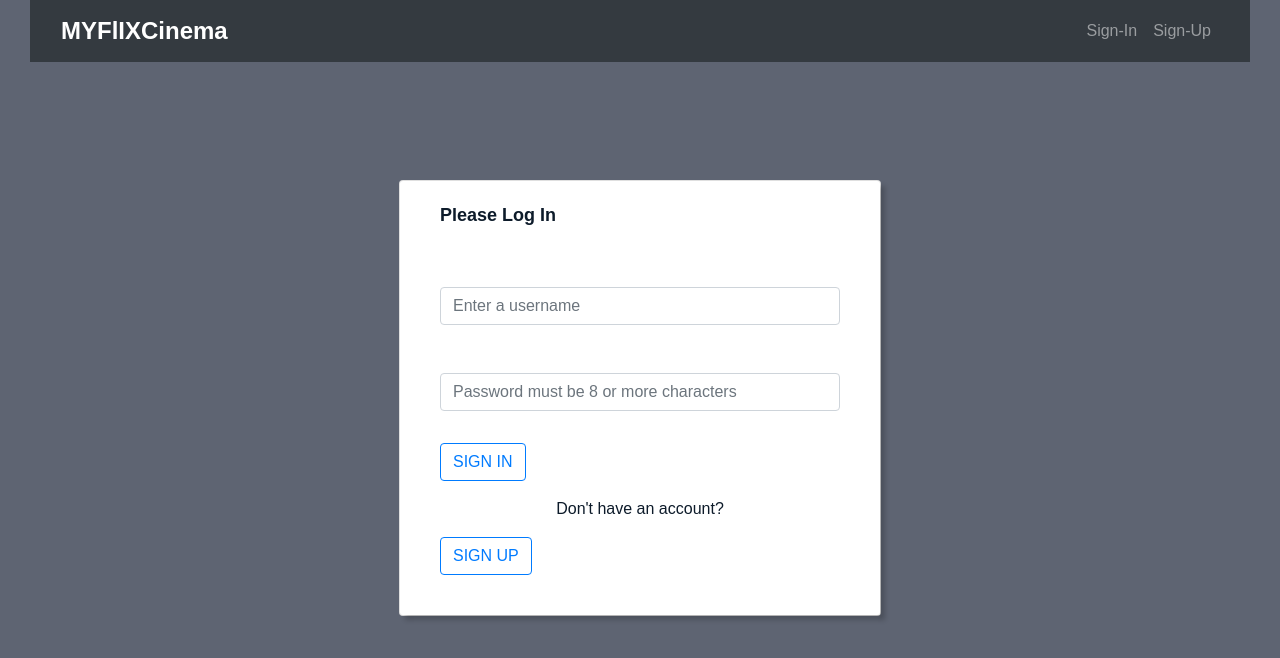
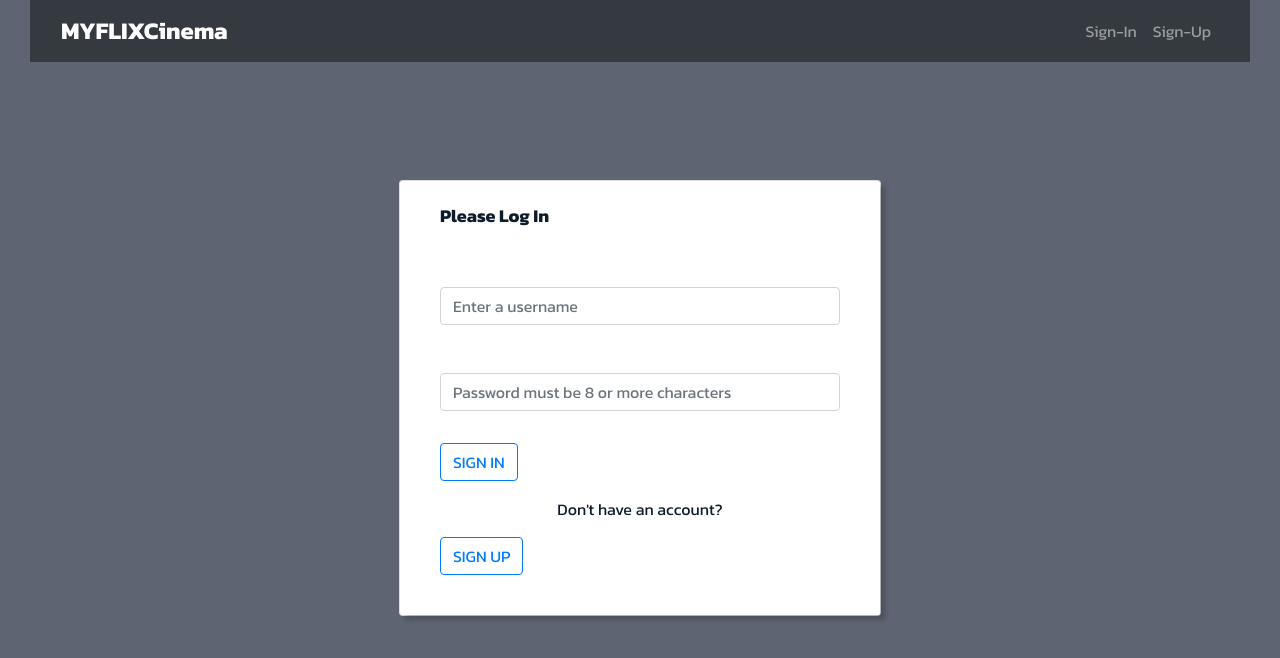
Before and after one commit to kraft-aka/myFlix-client, a React (Vite) app: page / in a window 1280 px wide. Shown: the top 658 px of the page. Built offline with nearby package versions, Linux system fonts and the light colour scheme.

Commit message:
profile page update

```diff
--- a/src/components/movie-view/movie-view.jsx
+++ b/src/components/movie-view/movie-view.jsx
@@ -15,7 +15,7 @@ export class MovieView extends React.Component {
   render() {
     const { movie, onBackClick } = this.props;
     return (
-      <Container className="movie-container mt-5">
+      <Container className="movie-container">
         <Card
           className="shadow-sm bg-white rounded"
           style={{
@@ -33,8 +33,8 @@ export class MovieView extends React.Component {
           <Card.Body>
             <Card.Title className="text-center">Title:</Card.Title>
             <Card.Text
-              className="h2 text-main text-center m-3 "
-              style={{ color: "#333" }}
+              className="h2 card-movie--title text-center m-3 "
+              style={{ color: "#333"}}
             >
               {movie.Title}
             </Card.Text>
--- a/src/components/movie-view/movie-view.scss
+++ b/src/components/movie-view/movie-view.scss
@@ -0,0 +1,3 @@
+.card-movie--title {
+  font-weight: 700 !important;
+}
--- a/src/components/navbar/navbar.jsx
+++ b/src/components/navbar/navbar.jsx
@@ -41,7 +41,7 @@ export function MenuBar(props) {
     >
       <Container className="fluid">
         <Navbar.Brand className="navbar-logo" href="/">
-          MYFlIXCinema
+          MYFLIXCinema
         </Navbar.Brand>
         <Navbar.Toggle aria-controls="responsive-navbar-nav" />
         <Navbar.Collapse id="responsive-navbar-nav">
--- a/src/components/profile-view/profile-view.jsx
+++ b/src/components/profile-view/profile-view.jsx
@@ -14,17 +14,15 @@ import {
 import { Link } from "react-router-dom";
 import { FavoriteMovies } from "./favorite-movies";
 
-import './profile-view.scss';
+import "./profile-view.scss";
 
 export function ProfileView(props) {
   const [user, setUser] = useState("");
   const [movies, setMovies] = useState(props.movies);
   const [favoriteMovies, setFavoriteMovies] = useState([]);
 
-
   const loggedUser = localStorage.getItem("user");
   const token = localStorage.getItem("token");
-
 
   // Get a logged user
   const getUser = () => {
@@ -75,8 +73,6 @@ export function ProfileView(props) {
       .catch((error) => console.log(error));
   };
 
-
-
   return (
     <Container fluid>
       {/* <Row className="d-flex justify-content-md-center mt-3">
@@ -87,34 +83,47 @@ export function ProfileView(props) {
         </Col>
       </Row> */}
 
-      <Row className="d-flex justify-content-md-center mt-5 mb-2">
+      <Row className="d-flex justify-content-md-center mt-4 mb-2">
         <Col sm={8} className="h4 text-main">
           <Card>
             <Card.Body>
-              <Card.Title>User Info</Card.Title>
-              <Card.Text className="h5 user-name--text">Username: <span>{user.Username}</span></Card.Text>
-              <Card.Text className="h5 user-name--text">E-Mail: <span>{user.Email}</span></Card.Text>
+              <Card.Title className="profile-title--text">User Info</Card.Title>
+              <Card.Text className="h5 user-name--text">
+                Name: <span className="profile-span ml-3">{user.Username}</span>
+              </Card.Text>
+              <Card.Text className="h5 user-email--text">
+                E-Mail: <span className="profile-span ml-3">{user.Email}</span>
+              </Card.Text>
             </Card.Body>
+            <Row className="d-flex justify-content-md-center mb-2">
+              <Button variant="outline-warning" onClick={handleDelete}>
+                Delete Profile
+              </Button>
+              <Link to={`/`}>
+                <Button
+                  className="profile-btn"
+                  variant="outline-success ml-3"
+                  type="submit"
+                >
+                  Back to Home
+                </Button>
+              </Link>
+            </Row>
           </Card>
         </Col>
       </Row>
-      <Row className="d-flex justify-content-md-center mt-3 mb-2">
+      <Row className="d-flex justify-content-md-center">
         <Col sm={8} className="h4 text-main">
-              <h5>Favorite Movies</h5>
-              <Row>
-                <FavoriteMovies movies={movies} favoriteMovies={favoriteMovies} loggedUser={loggedUser} token={token}/>
-              </Row>
+          <h5>Favorite Movies</h5>
+          <Row>
+            <FavoriteMovies
+              movies={movies}
+              favoriteMovies={favoriteMovies}
+              loggedUser={loggedUser}
+              token={token}
+            />
+          </Row>
         </Col>
-      </Row>
-      <Row className="d-flex justify-content-md-center mt-3 mb-2">
-        <Button variant="outline-warning" onClick={handleDelete}>
-          Delete Profile
-        </Button>
-        <Link to={`/`}>
-          <Button className="btn" variant="outline-success ml-3" type="submit">
-            Back to Home
-          </Button>
-        </Link>
       </Row>
     </Container>
   );
--- a/src/index.html
+++ b/src/index.html
@@ -6,10 +6,10 @@
   <meta http-equiv="X-UA-Compatible" content="IE=edge" />
   <meta name="viewport" content="width=device-width, initial-scale=1.0" />
   <title>myFlix</title>
-  <link rel="preconnect" href="https://fonts.googleapis.com" />
-  <link rel="preconnect" href="https://fonts.gstatic.com" crossorigin />
-  <link href="https://fonts.googleapis.com/css2?family=Montserrat:wght@400;700&display=swap" />
-
+  <link rel="preconnect" href="https://fonts.googleapis.com">
+  <link rel="preconnect" href="https://fonts.gstatic.com" crossorigin>
+  <link href="https://fonts.googleapis.com/css2?family=Kanit:ital,wght@0,400;0,700;0,900;1,400;1,900&display=swap"
+    rel="stylesheet">
   <link rel="stylesheet" href="https://maxcdn.bootstrapcdn.com/bootstrap/4.2.1/css/bootstrap.min.css" />
   <link rel="stylesheet" href="index.scss">
 </head>
--- a/src/index.scss
+++ b/src/index.scss
@@ -1,3 +1,5 @@
+
+// @import url('https://fonts.googleapis.com/css2?family=Kanit:ital,wght@0,400;0,700;0,900;1,400;1,900&display=swap');
 
 
 $primary-color: #aed9e0;
@@ -14,6 +16,6 @@ $light-color: #fff;
 
 body {
   background-color: $dark-color !important;
-  font-family: 'Montserrat', sans-serif!important;
+  font-family: 'Kanit', sans-serif !important;
 
 }
```
Also changed, not shown: 5 other files (tests, documents, lock files or other folders).
